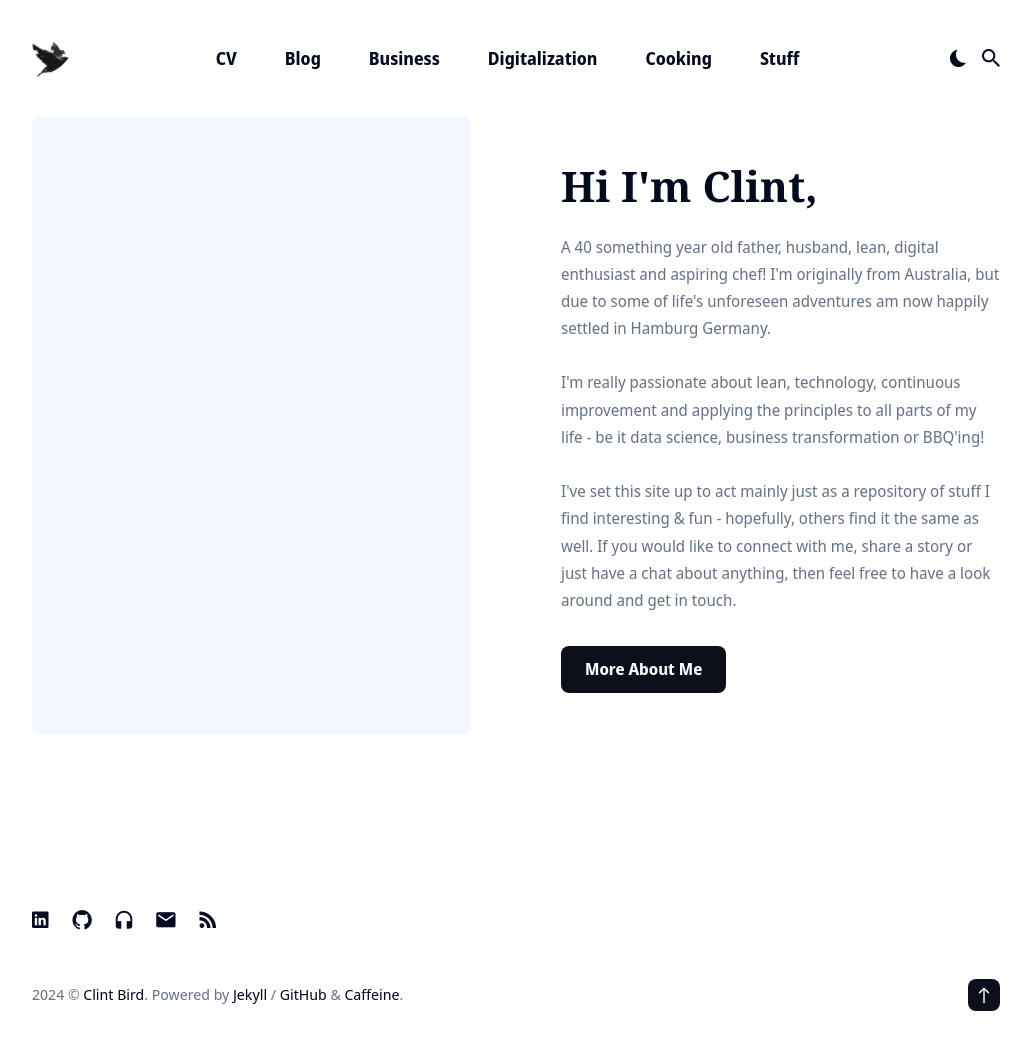
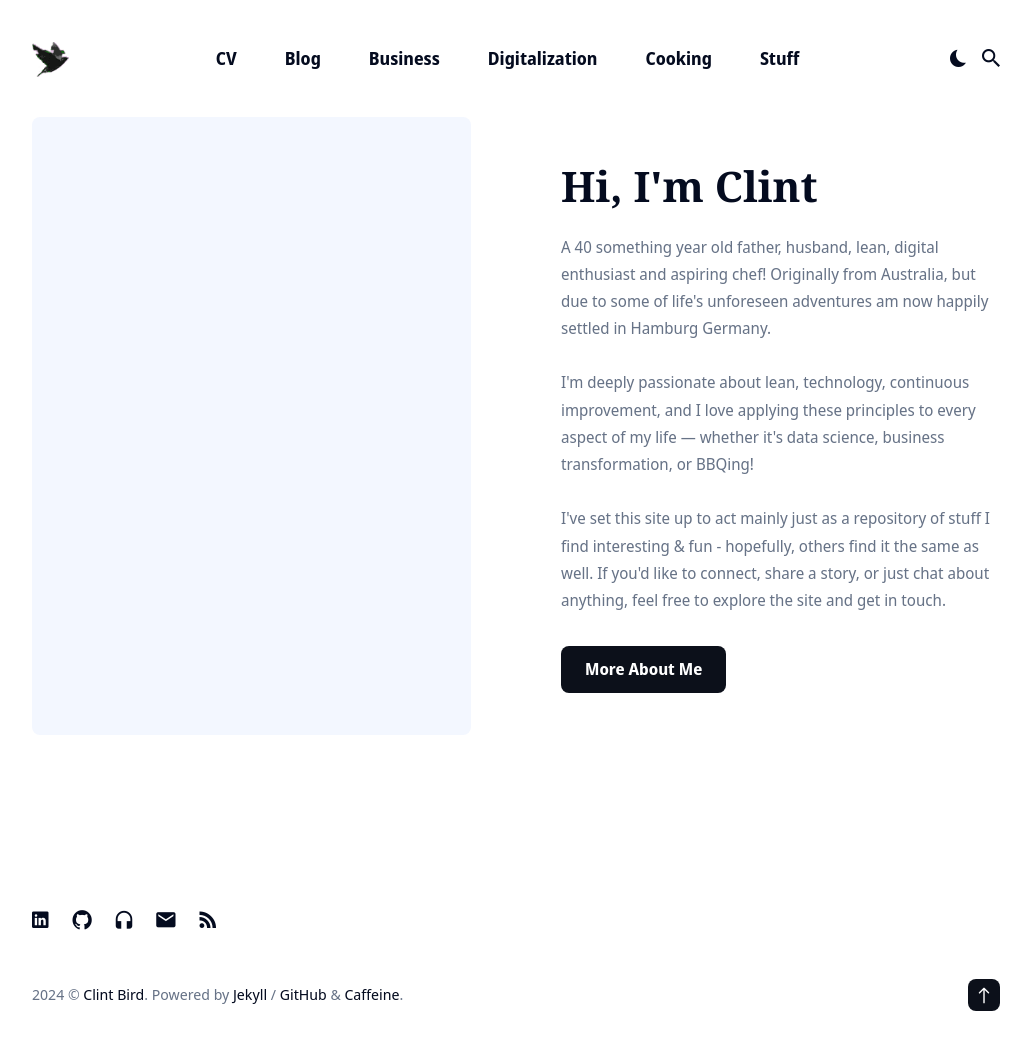
Before and after one commit to clintjb/clintjb.github.io, a Jekyll site: the page built from index.html, in a window 1280 px wide. Shown: the whole page, without its empty margins (124-1155 px from the left). Built offline with Jekyll 4.4.1, drawn with Linux system fonts in a browser that asks for light colours; nearby versions of some CDN libraries.

Commit message:
Description Update

```diff
--- a/_data/settings.yml
+++ b/_data/settings.yml
@@ -3,7 +3,7 @@
 title: Clint Bird
 logo: /images/logo.gif
 logo_dark: /images/logo-dark.gif
-description: 40 something year old digital / lean enthusiast and aspiring chef. 20+ years experience in operations, digitalization, cost reduction and project management.
+description: 40 something year old digital / lean enthusiast and aspiring chef. 20+ years experience in operations, supply chain, digitalization, cost reduction and project management.
 color_scheme: auto
 
 
@@ -38,7 +38,7 @@
 # Author Global Settings
 author:
   author__name: Clint Bird
-  author__bio: 40 something year old digital / lean enthusiast and aspiring chef. 20+ years experience in operations, digitalization, cost reduction and project management.
+  author__bio: 40 something year old digital / lean enthusiast and aspiring chef. 20+ years experience in operations, supply chain, digitalization, cost reduction and project management.
   author__avatar: /images/avatar.gif
 
 
@@ -69,8 +69,8 @@
 # Author Section Settings
 author__section:
   enable: false
-  author__section__title: Hi I'm Clint,
-  author__section__description: A 40 something year old father, husband, lean, digital enthusiast and aspiring chef! I'm originally from Australia, but due to some of life's unforeseen adventures am now happily settled in Hamburg Germany.<br><br>I'm really passionate about lean, technology, continuous improvement and applying the principles to all parts of my life - be it data science, business transformation or BBQ'ing!<br><br>I've set this site up to act mainly just as a repository of stuff I find interesting & fun - hopefully, others find it the same as well. If you would like to connect with me, share a story or just have a chat about anything, then feel free to have a look around and get in touch.
+  author__section__title: Hi, I'm Clint
+  author__section__description: A 40 something year old father, husband, lean, digital enthusiast and aspiring chef! Originally from Australia, but due to some of life's unforeseen adventures am now happily settled in Hamburg Germany.<br><br>I'm deeply passionate about lean, technology, continuous improvement, and I love applying these principles to every aspect of my life — whether it's data science, business transformation, or BBQing!<br><br>I've set this site up to act mainly just as a repository of stuff I find interesting & fun - hopefully, others find it the same as well. If you'd like to connect, share a story, or just chat about anything, feel free to explore the site and get in touch.
   aurhor__section__button__text: More About Me
   aurhor__section__button__link: /cv
   author__section__big__image: /images/clint.webp
@@ -91,7 +91,7 @@
 
 #-------------------------------
 # Footer Settings
-footer__description: A 40 something year old father, husband, lean, digital enthusiast and aspiring chef! I'm originally from Australia, but due to some of life's unforeseen adventures am now happily settled in Hamburg Germany.<br><br>In my spare time <strike>I'm also</strike> <i>I was</i> also the co-founder of the <strike>social</strike> <i>failed</i> startup  <a href="https://clintbird.com/blog/weave-post">Weave</a>. Our ultimate goal was to help users explore and share meaningful moments through their social network.<br><br>I'm really passionate about lean, continuous improvement and applying the principles to all parts of my life - be it data science, business transformation or BBQ'ing!<br><br>I've set this site up to act mainly just as a repository of stuff I find interesting & fun - hopefully, others find it the same as well. If you would like to connect with me, share a story or just have a chat about anything, then feel free to have a look around and get in touch.
+footer__description: A 40 something year old father, husband, lean, digital enthusiast and aspiring chef! Originally from Australia, but due to some of life's unforeseen adventures am now happily settled in Hamburg Germany.<br><br>I'm deeply passionate about lean, technology, continuous improvement, and I love applying these principles to every aspect of my life — whether it's data science, business transformation, or BBQing!<br><br>I've set this site up to act mainly just as a repository of stuff I find interesting & fun - hopefully, others find it the same as well. If you'd like to connect, share a story, or just chat about anything, feel free to explore the site and get in touch.
 
 
 # Social Links
@@ -126,7 +126,7 @@
 # Contact Settings
 contact:
   email: xjvjyrol
-  description: If you would like to connect with me, share a story or just have a chat about anything, then feel free to have a look around and get in touch.
+  description: If you'd like to connect, share a story, or just chat about anything, feel free to explore the site and get in touch.
 
 
 #-------------------------------
```
